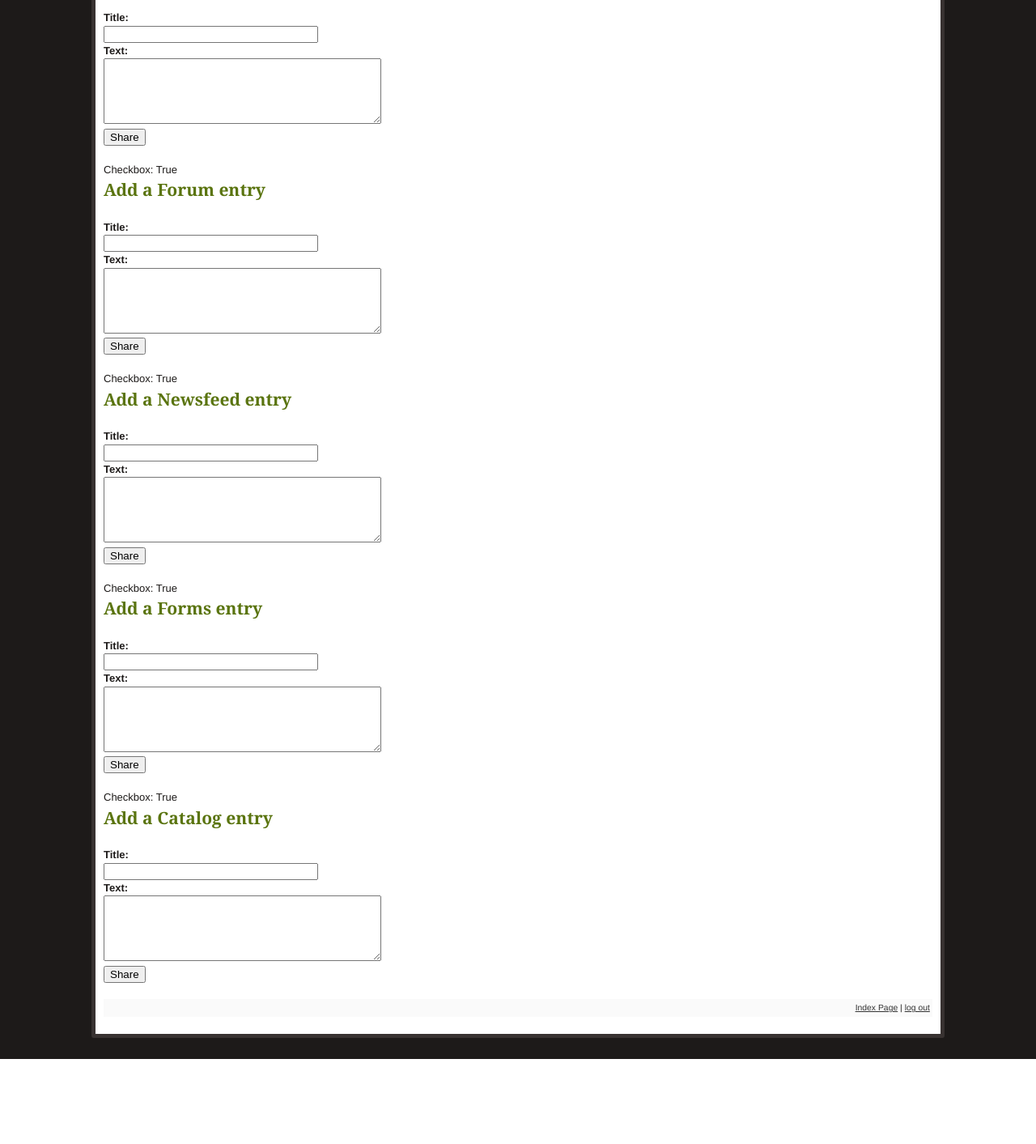
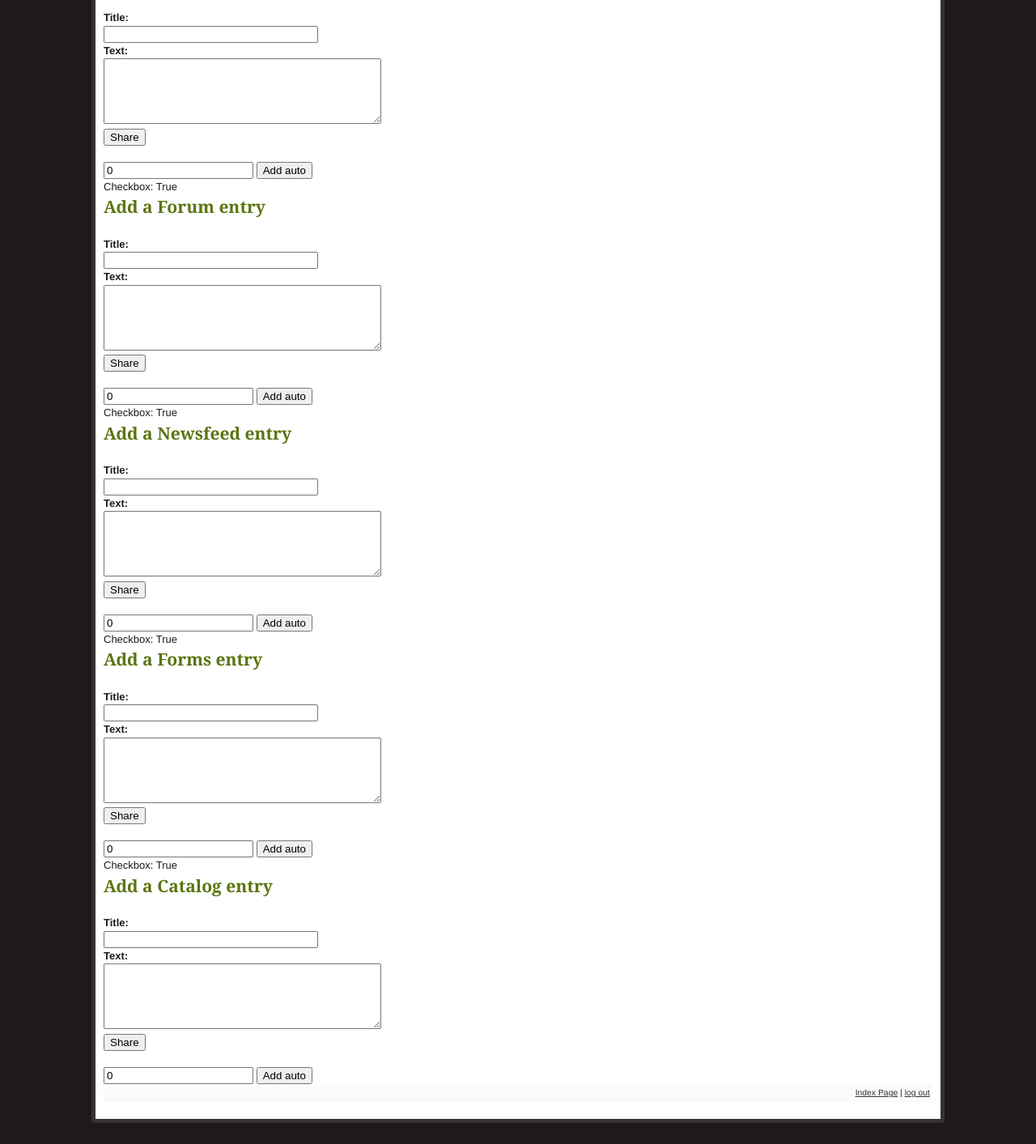
Before and after one commit to WebMole/crawler-benchmark, a Flask app: page /admin in a window 1280 px wide. Shown: the part 214-1627 px from the top of the page at 81% size. Before the commit the page ends 1522 px from the top, so only its background shows below. Run offline with Flask 2, Linux system fonts and the light colour scheme; the visitor is signed in with stand-in values (Sample User, id 1); data that the repository does not hold is empty; parts of the project's set-up code (start-up, migrations or seed data) failed here and were passed over.

Commit message:
Added the ability to add elements within the admin panel using AJAX.

```diff
--- a/cb.py
+++ b/cb.py
@@ -170,7 +170,7 @@ def entries_add(type):
     return redirect(url_for('admin'))
 
 # todo: Add this to the admin interface.
-@app.route("/admin/add/<type>/<int:num>")
+@app.route("/admin/add/<type>/<int:num>", methods=['POST'])
 def entries_add_auto(type, num):
     if not session.get('logged_in'):
         abort(401)
--- /dev/null
+++ b/static/js/admin.js
@@ -0,0 +1,14 @@
+$(function() {
+    $('.btnAddAuto').click(function() {
+    	$.ajax({
+          type: "POST",
+          url: $(this).attr('url') + '/' + $('#num' + $(this).attr('route')).val(),
+          success: function() {
+          	alert('Success');
+          },
+          error: function() {
+          	alert('Error')
+          }
+        });
+    });
+});
--- a/templates/components/add_entry.html
+++ b/templates/components/add_entry.html
@@ -8,5 +8,11 @@
       <dd><textarea name=text rows=5 cols=40></textarea>
       <dd><input type=submit value=Share>
     </dl>
-  </form>
+ </form>
+ <div id="divAddAuto">
+   <input type="text" id="num{{ entry_type.get('route') }}" value="0">
+   <button class="btnAddAuto" url="{{ url_for('entries_add', type=entry_type.get('route')) }}" route="{{ entry_type.get('route') }}">
+     Add auto
+   </button>
+ </div>
 {%- endmacro %}
--- a/templates/layout.html
+++ b/templates/layout.html
@@ -3,6 +3,7 @@
   <title>Crawler Benchmark{% if title is defined %} | {{ title }}{% endif %}</title>
   <link rel=stylesheet type=text/css href="{{ url_for('static', filename='css/style.css') }}">
   <script type="text/javascript" src="{{ url_for('static', filename='js/jquery-2.0.2.min.js') }}"></script>
+  <script type="text/javascript" src="{{ url_for('static', filename='js/admin.js') }}"></script>
 </head>
 <body>
 <div class=page>
```
